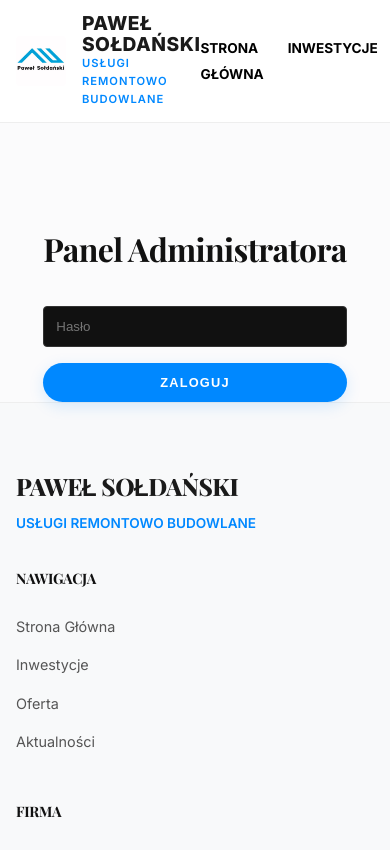
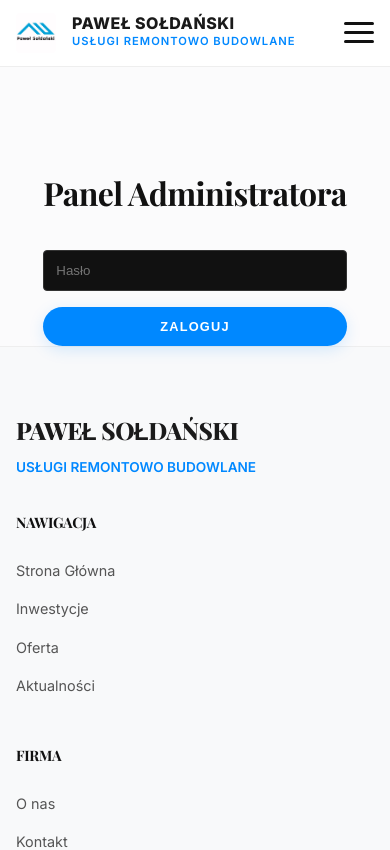
Before and after one commit to kukos1/developer-website, a Next.js app: page /admin in a window 390 px wide. Shown: the top 850 px of the page. Built offline with nearby package versions, Linux system fonts and the light colour scheme; a web font is replaced by a local one.

Commit message:
Fix: Add mobile navigation (hamburger menu) and responsive Navbar styles

```diff
--- a/app/page.module.css
+++ b/app/page.module.css
@@ -407,6 +407,11 @@
     grid-template-columns: 1fr;
   }
 
+  .whyUsGrid {
+    grid-template-columns: 1fr;
+    gap: 2.5rem;
+  }
+
   .contactFormCard {
     padding: 2rem 1.5rem;
   }
--- a/components/Navbar.js
+++ b/components/Navbar.js
@@ -1,8 +1,25 @@
+'use client';
+import { useState, useEffect } from 'react';
 import Link from 'next/link';
 import Image from 'next/image';
 import styles from './Navbar.module.css';
 
 export default function Navbar() {
+    const [isOpen, setIsOpen] = useState(false);
+
+    // Close menu on resize to desktop
+    useEffect(() => {
+        const handleResize = () => {
+            if (window.innerWidth > 992) {
+                setIsOpen(false);
+            }
+        };
+        window.addEventListener('resize', handleResize);
+        return () => window.removeEventListener('resize', handleResize);
+    }, []);
+
+    const toggleMenu = () => setIsOpen(!isOpen);
+
     return (
         <nav className={styles.navbar}>
             <div className={`container ${styles.container}`}>
@@ -13,14 +30,25 @@ export default function Navbar() {
                         <span className={styles.tagline}>Usługi Remontowo Budowlane</span>
                     </div>
                 </Link>
-                <ul className={styles.navLinks}>
-                    <li><Link href="/">Strona Główna</Link></li>
-                    <li><Link href="/inwestycje">Inwestycje</Link></li>
-                    <li><Link href="/oferta">Oferta</Link></li>
-                    <li><Link href="/blog">Aktualności</Link></li>
-                    <li><Link href="/o-nas">O nas</Link></li>
-                    <li><Link href="/kontakt">Kontakt</Link></li>
-                    <li><Link href="/admin">Panel</Link></li>
+
+                <button
+                    className={`${styles.hamburger} ${isOpen ? styles.hamburgerActive : ''}`}
+                    onClick={toggleMenu}
+                    aria-label="Menu"
+                >
+                    <span></span>
+                    <span></span>
+                    <span></span>
+                </button>
+
+                <ul className={`${styles.navLinks} ${isOpen ? styles.navLinksActive : ''}`}>
+                    <li><Link href="/" onClick={() => setIsOpen(false)}>Strona Główna</Link></li>
+                    <li><Link href="/inwestycje" onClick={() => setIsOpen(false)}>Inwestycje</Link></li>
+                    <li><Link href="/oferta" onClick={() => setIsOpen(false)}>Oferta</Link></li>
+                    <li><Link href="/blog" onClick={() => setIsOpen(false)}>Aktualności</Link></li>
+                    <li><Link href="/o-nas" onClick={() => setIsOpen(false)}>O nas</Link></li>
+                    <li><Link href="/kontakt" onClick={() => setIsOpen(false)}>Kontakt</Link></li>
+                    <li><Link href="/admin" onClick={() => setIsOpen(false)}>Panel</Link></li>
                 </ul>
             </div>
         </nav>
--- a/components/Navbar.module.css
+++ b/components/Navbar.module.css
@@ -84,21 +84,78 @@
     width: 100%;
 }
 
-.navLinks a::after {
-    content: '';
-    position: absolute;
-    width: 0;
-    height: 2px;
-    bottom: -4px;
-    left: 0;
-    background-color: var(--primary);
-    transition: width 0.3s ease;
+.hamburger {
+    display: none;
+    flex-direction: column;
+    justify-content: space-between;
+    width: 30px;
+    height: 21px;
+    background: transparent;
+    border: none;
+    cursor: pointer;
+    padding: 0;
+    z-index: 101;
 }
 
-.navLinks a:hover {
-    color: var(--primary);
+.hamburger span {
+    width: 100%;
+    height: 3px;
+    background-color: #111;
+    border-radius: 10px;
+    transition: all 0.3s linear;
+    position: relative;
+    transform-origin: 1px;
 }
 
-.navLinks a:hover::after {
-    width: 100%;
+/* Mobile styles */
+@media (max-width: 992px) {
+    .hamburger {
+        display: flex;
+    }
+
+    .hamburgerActive span:first-child {
+        transform: rotate(45deg);
+    }
+
+    .hamburgerActive span:nth-child(2) {
+        opacity: 0;
+        transform: translateX(20px);
+    }
+
+    .hamburgerActive span:nth-child(3) {
+        transform: rotate(-45deg);
+    }
+
+    .navLinks {
+        position: fixed;
+        top: 0;
+        right: -100%;
+        width: 80%;
+        height: 100vh;
+        background: #fff;
+        flex-direction: column;
+        justify-content: center;
+        align-items: center;
+        gap: 2rem;
+        transition: 0.4s cubic-bezier(0.165, 0.84, 0.44, 1);
+        box-shadow: -10px 0 30px rgba(0, 0, 0, 0.1);
+        z-index: 100;
+    }
+
+    .navLinksActive {
+        right: 0;
+    }
+
+    .navLinks a {
+        font-size: 1.2rem;
+    }
+
+    .companyName {
+        font-size: 1rem;
+    }
+
+    .logoImg {
+        width: 40px;
+        height: 40px;
+    }
 }
```
